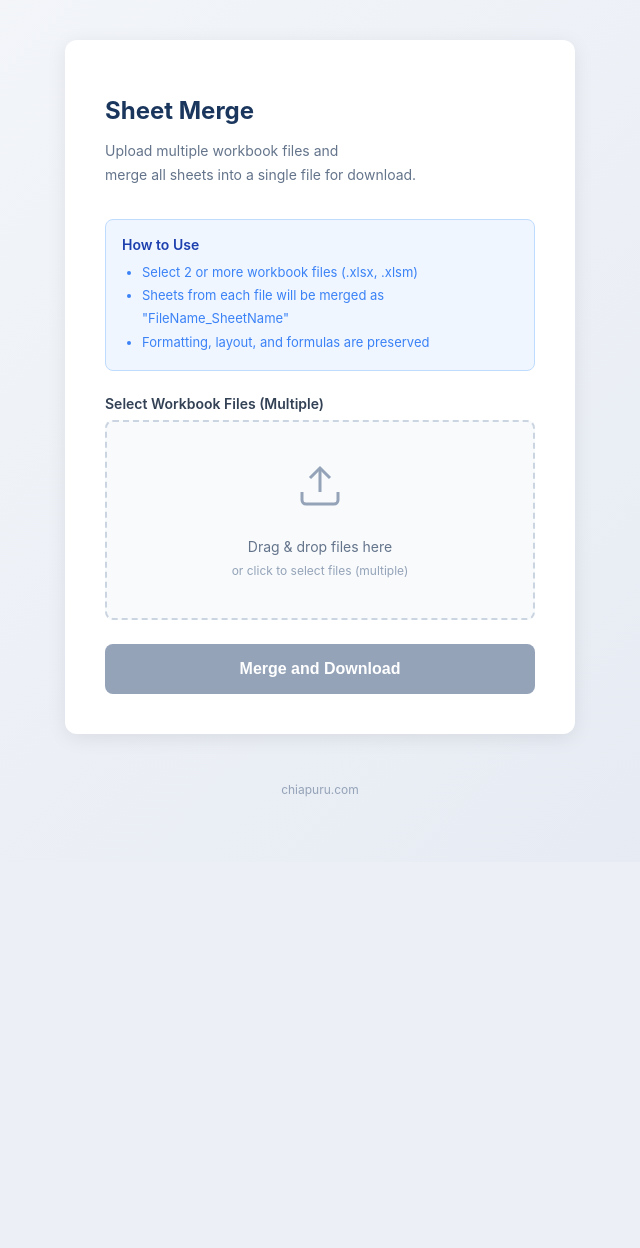
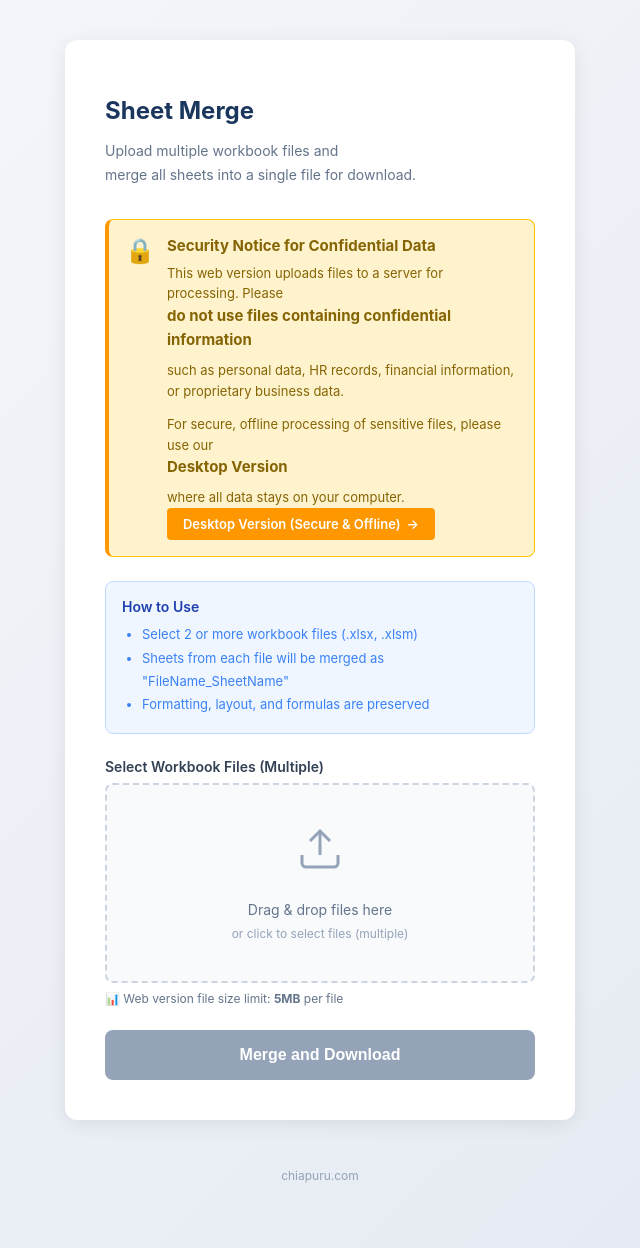
Before and after one commit to daichitsuchiya39-creator/sheet-marge, a Flask app: page / in a window 1280 px wide. Shown: the whole page, without its empty margins (320-960 px from the left). Before the commit the page ends 797 px from the top, so only its background shows below. Run offline with Flask 2, Linux system fonts and the light colour scheme.

Commit message:
feat: Add 5MB file limit and security warning for web version
- Set MAX_CONTENT_LENGTH to 5MB for web version
- Add security notice warning users about confidential data
- Display file size limit (5MB) on upload interface
- Add call-to-action button for Desktop version

```diff
--- a/app.py
+++ b/app.py
@@ -18,7 +18,7 @@ def get_resource_path(relative_path):
 
 app = Flask(__name__, template_folder=get_resource_path('templates'))
 app.secret_key = os.urandom(24)
-app.config['MAX_CONTENT_LENGTH'] = 100 * 1024 * 1024  # 100MB制限
+app.config['MAX_CONTENT_LENGTH'] = 5 * 1024 * 1024  # 5MB制限（Web版）
 
 ALLOWED_EXTENSIONS = {'xlsx', 'xlsm'}
 
--- a/templates/index.html
+++ b/templates/index.html
@@ -288,6 +288,63 @@
         .site-footer a:hover {
             color: #3b82f6;
         }
+        .security-warning {
+            background: #fff3cd;
+            border: 1px solid #ffc107;
+            border-left: 4px solid #ff9800;
+            border-radius: 8px;
+            padding: 16px;
+            margin-bottom: 24px;
+            display: flex;
+            gap: 12px;
+            align-items: start;
+        }
+        .warning-icon {
+            font-size: 24px;
+            flex-shrink: 0;
+        }
+        .warning-content {
+            flex: 1;
+        }
+        .warning-content strong {
+            display: block;
+            color: #856404;
+            margin-bottom: 8px;
+            font-size: 15px;
+        }
+        .warning-content p {
+            margin: 0 0 12px 0;
+            color: #856404;
+            font-size: 13px;
+            line-height: 1.6;
+        }
+        .warning-content p:last-of-type {
+            margin-bottom: 0;
+        }
+        .desktop-link {
+            display: inline-flex;
+            align-items: center;
+            gap: 6px;
+            padding: 8px 16px;
+            background: #ff9800;
+            color: white;
+            text-decoration: none;
+            border-radius: 4px;
+            font-size: 13px;
+            font-weight: 600;
+            transition: background 0.3s;
+        }
+        .desktop-link:hover {
+            background: #f57c00;
+        }
+        .desktop-link::after {
+            content: '→';
+        }
+        .size-limit-notice {
+            font-size: 12px;
+            color: #64748b;
+            margin-top: 8px;
+        }
         @media (max-width: 480px) {
             body {
                 padding: 20px 12px;
@@ -308,6 +365,16 @@
             Upload multiple workbook files and<br>
             merge all sheets into a single file for download.
         </p>
+
+        <div class="security-warning">
+            <div class="warning-icon">🔒</div>
+            <div class="warning-content">
+                <strong>Security Notice for Confidential Data</strong>
+                <p>This web version uploads files to a server for processing. Please <strong>do not use files containing confidential information</strong> such as personal data, HR records, financial information, or proprietary business data.</p>
+                <p>For secure, offline processing of sensitive files, please use our <strong>Desktop Version</strong> where all data stays on your computer.</p>
+                <a href="https://chiapuru.com/apps/sheet-merge#desktop" class="desktop-link">Desktop Version (Secure & Offline)</a>
+            </div>
+        </div>
 
         {% with messages = get_flashed_messages(with_categories=true) %}
             {% if messages %}
@@ -342,6 +409,9 @@
                     </div>
                     <div class="drop-text">Drag & drop files here</div>
                     <div class="drop-hint">or click to select files (multiple)</div>
+                </div>
+                <div class="size-limit-notice">
+                    📊 Web version file size limit: <strong>5MB</strong> per file
                 </div>
 
                 <div class="file-list" id="fileList">
```
